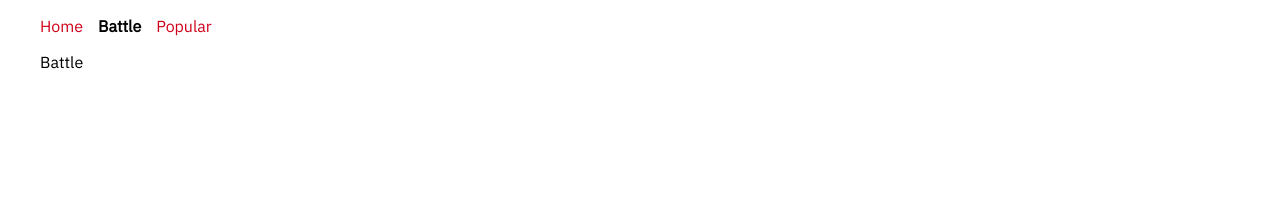
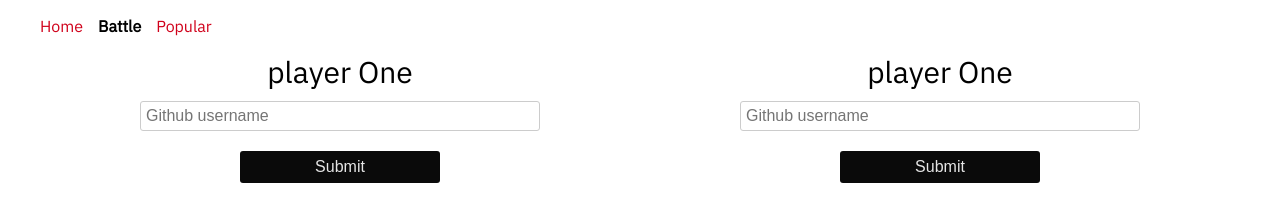
Before and after one commit to itsrojasleon/github-battle, a React app: page /battle in a window 1280 px wide. Built offline with nearby package versions, Linux system fonts and the light colour scheme.

Commit message:
forms and encapsulation in React

```diff
--- a/src/components/battle.js
+++ b/src/components/battle.js
@@ -1,9 +1,44 @@
 import React from 'react'
+import PlayerInput from './player-input'
 
 class Battle extends React.Component {
+  state = {
+    playerOneName: '',
+    playerTwoName: '',
+    playerOneImage: null,
+    playerTwoImage: null,
+  }
+
+  handleSubmit = (id, username) => {
+    this.setState(() => {
+      const newState = {}
+      newState[id + 'Name'] = username
+      newState[id + 'Image'] = `https://github.com/${username}.png?size=200`
+      return newState
+    })
+  }
+
   render() {
+    const playerOneName = this.state.playerOneName
+    const playerTwoName = this.state.playerTwoName
     return (
-      <div>Battle</div>
+      <div>
+        <div className="row">
+          {!playerOneName &&
+            <PlayerInput
+              id="playerOne"
+              label="player One"
+              onSubmit={this.handleSubmit}
+             />}
+
+          {!playerTwoName &&
+            <PlayerInput
+              id="playerOne"
+              label="player One"
+              onSubmit={this.handleSubmit}
+              />}
+        </div>
+      </div>
     )
   }
 }
--- /dev/null
+++ b/src/components/player-input.js
@@ -0,0 +1,57 @@
+import React from 'react'
+import PropTypes from 'prop-types'
+
+class PlayerInput extends React.Component {
+  state = {
+    username: ''
+  }
+
+  handleChange = e => {
+    const username = e.target.value
+
+    this.setState({ username  })
+  }
+
+  handleSubmit = e => {
+    e.preventDefault()
+
+    this.props.onSubmit(
+      this.props.id,
+      this.state.username
+    )
+  }
+
+  render() {
+    const { id, label, onSubmit } = this.props
+    return (
+      <form
+        onSubmit={this.handleSubmit}
+        className="column">
+        <label className="header" htmlFor='username'>
+          {label}
+        </label>
+        <input
+          id="username"
+          placeholder="Github username"
+          type="text"
+          autoComplete="off"
+          value={this.state.username}
+          onChange={this.handleChange}
+         />
+         <button
+         className="button"
+         type="submit"
+         disabled={!this.state.username}
+         onClick={this.handleSubmit}>
+          Submit
+         </button>
+      </form>
+    )
+  }
+}
+PlayerInput.propTypes = {
+  id: PropTypes.string.isRequired,
+  label: PropTypes.string.isRequired,
+  onSubmit: PropTypes.func.isRequired
+}
+export default PlayerInput
--- a/src/index.css
+++ b/src/index.css
@@ -86,3 +86,32 @@ a {
 .button:active {
   transform: translateY(1px);
 }
+.row {
+  display: flex;
+  justify-content: space-around;
+}
+.column {
+  display: flex;
+  flex-direction: column;
+  width: 500px;
+  align-items: center;
+}
+.column input {
+  border-radius: 3px;
+  margin: 10px 0;
+  padding: 5px;
+  border: 1px solid #ccc;
+  font-size: 16px;
+  width: 80%;
+  box-sizing: border-box;
+}
+.column label {
+  text-align: center;
+  font-size: 30px;
+  font-weight: 200;
+}
+.header {
+  text-align: center;
+  font-size: 30px;
+
+}
```
